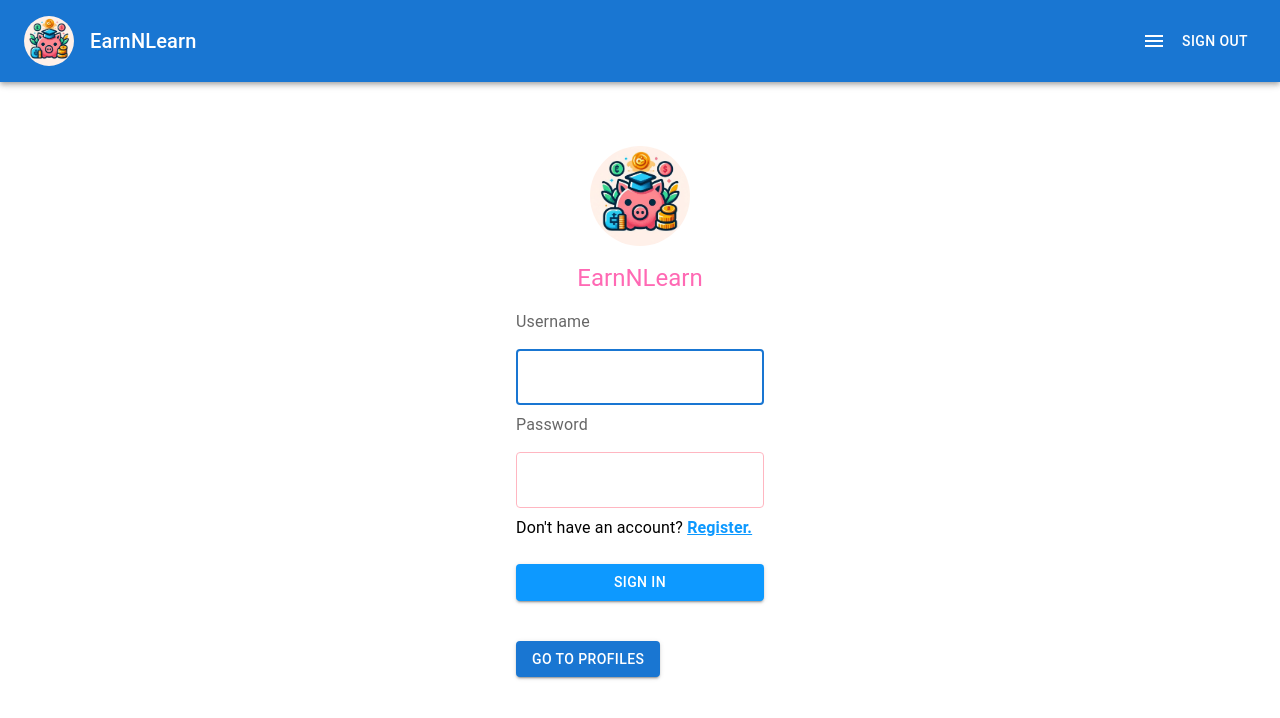
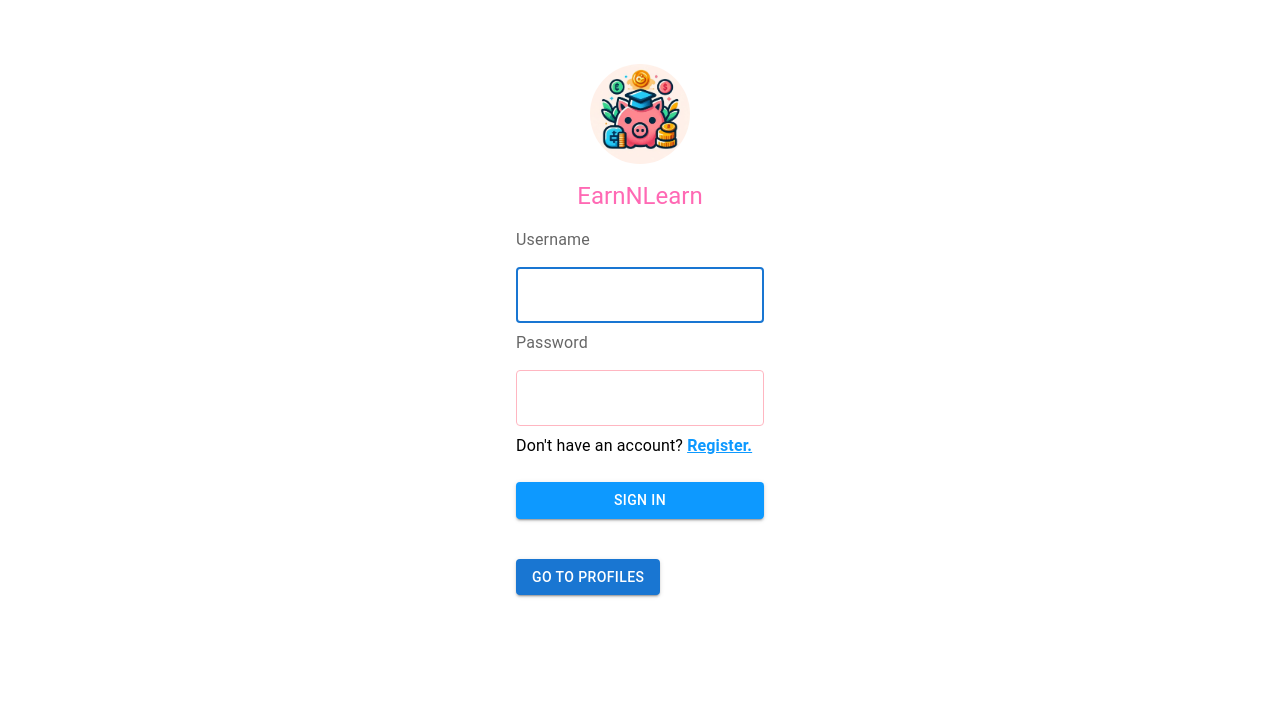
Before and after one commit to Cicada3301q/EarnNLearn, a React (Vite) app: page / in a window 1280 px wide. Shown: the top 718 px of the page. Built offline with nearby package versions, Linux system fonts and the light colour scheme.

Commit message:
Hide banner for login

```diff
--- a/src/App.jsx
+++ b/src/App.jsx
@@ -1,5 +1,5 @@
 import React from "react";
-import { BrowserRouter as Router, Route, Routes } from "react-router-dom";
+import { BrowserRouter as Router, Route, Routes, useLocation } from "react-router-dom";
 import Login from "./pages/login/Login";
 import Register from "./pages/register/Register";
 import ProfileSelect from "./pages/profile-select/ProfileSelect";
@@ -14,7 +14,19 @@ import HeaderBanner from "./components/header-banner/HeaderBanner";
 function App() {
   return (
     <Router>
-      <HeaderBanner />
+      <AppRoutes />
+    </Router>
+  );
+}
+
+function AppRoutes() {
+  const location = useLocation();
+  const hideBannerOnPaths = ['/login', '/register', '/'];
+  const showHeaderBanner = !hideBannerOnPaths.includes(location.pathname);
+
+  return (
+    <>
+      {showHeaderBanner && <HeaderBanner />}
       <Routes>
         <Route path="/" element={<Login />} />
         <Route path="/login" element={<Login />} />
@@ -27,7 +39,7 @@ function App() {
         <Route path="/add-profile" element={<ProfileCreation />} />
         <Route path="/babysitter" element={<BabySitter />} />
       </Routes>
-    </Router>
+    </>
   );
 }
 
```
Also changed, not shown: 1 other file (tests, documents, lock files or other folders).
